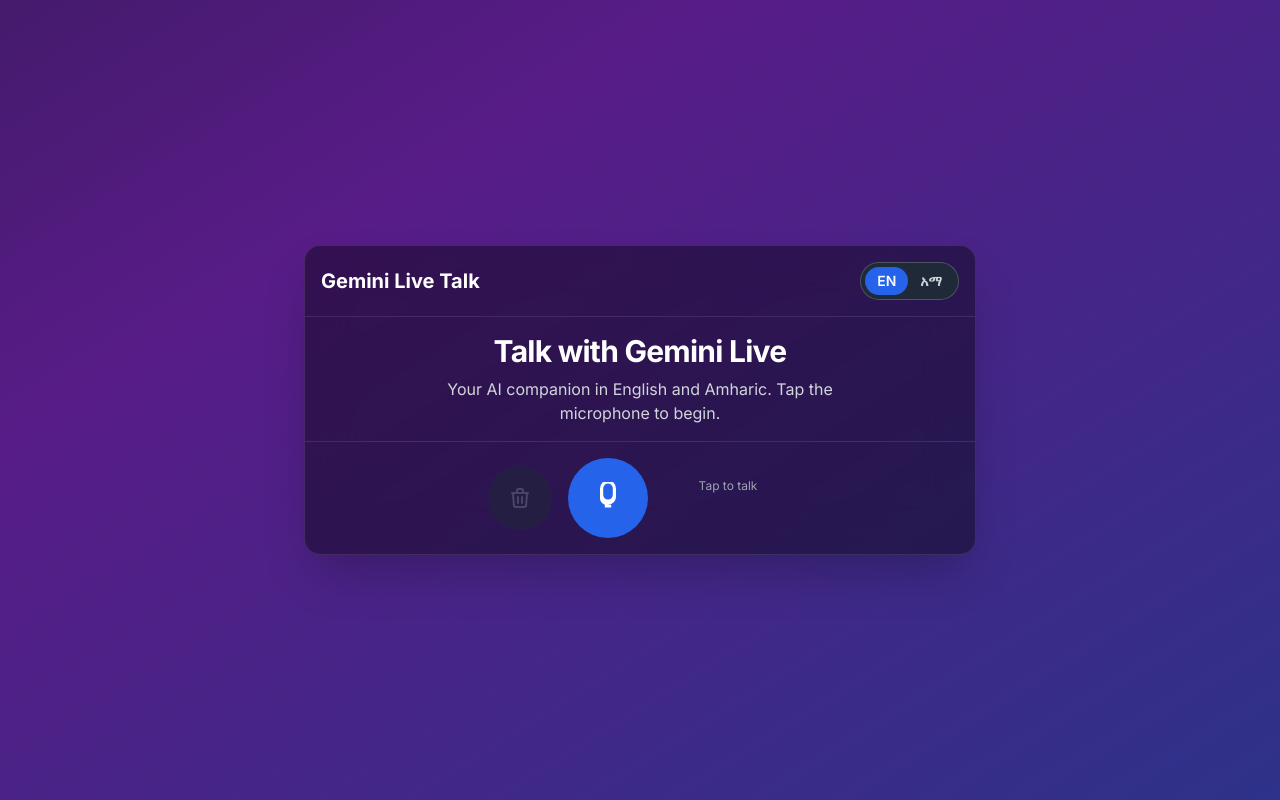
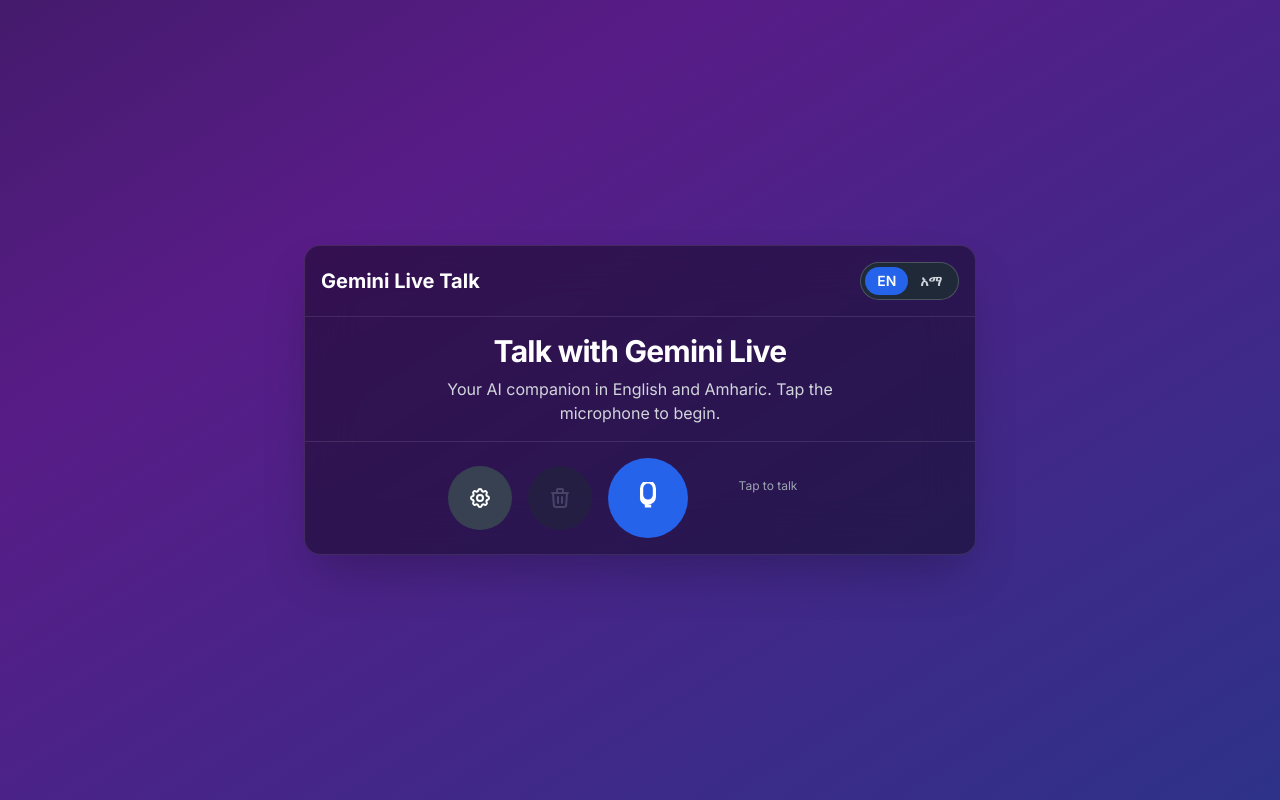
Before and after one commit to AlexKalll/kalkie-talkie, a React (Vite) app: page / in a window 1280 px wide. Built offline with nearby package versions, Linux system fonts and the light colour scheme.

Commit message:
feat: Add male female voice swithching

```diff
--- a/src/App.tsx
+++ b/src/App.tsx
@@ -5,10 +5,17 @@
 import ChatBubble from './components/ChatBubble';
 import LanguageSwitcher from './components/LanguageSwitcher';
 import ControlButton from './components/ControlButton';
+import VoiceSettings from './components/VoiceSettings';
 import { MicrophoneIcon, StopIcon, TrashIcon, MicrophoneOffIcon } from './components/icons/Icons';
+
+type Voice = 'Orus' | 'Zephyr';
 
 const App: React.FC = () => {
   const [language, setLanguage] = useState<Language>(Language.ENGLISH);
+  const [voice, setVoice] = useState<Voice>(() => {
+    return (localStorage.getItem('gemini-voice') as Voice) || 'Zephyr';
+  });
+
   const {
     messages,
     connectionState,
@@ -19,9 +26,13 @@
     clearMessages,
     errorMessage,
     toggleMute,
-  } = useGeminiLive(language);
+  } = useGeminiLive(language, voice);
 
   const chatEndRef = useRef<HTMLDivElement>(null);
+
+  useEffect(() => {
+    localStorage.setItem('gemini-voice', voice);
+  }, [voice]);
 
   useEffect(() => {
     chatEndRef.current?.scrollIntoView({ behavior: 'smooth' });
@@ -76,6 +87,11 @@
 
         <footer className="p-4 border-t border-white/10 flex-shrink-0">
             <div className="flex items-center justify-center space-x-4">
+                <VoiceSettings
+                  onVoiceChange={setVoice}
+                  currentVoice={voice}
+                  disabled={isListening}
+                />
                  <ControlButton
                     onClick={handleClearClick}
                     disabled={messages.length === 0 && !isListening}
@@ -93,8 +109,8 @@
                     {isListening ? (isMuted ? <MicrophoneOffIcon /> : <StopIcon />) : <MicrophoneIcon />}
                 </ControlButton>
 
-        <div className="w-32 h-16 flex items-center justify-center">
-          <p className={`text-center text-xs min-h-[2.5rem] ${connectionState === 'error' ? 'text-red-400' : 'text-gray-400'}`}>{getStatusText()}</p>
+                <div className="w-32 h-16 flex items-center justify-center">
+                    <p className={`text-center text-xs min-h-[2.5rem] ${connectionState === 'error' ? 'text-red-400' : 'text-gray-400'}`}>{getStatusText()}</p>
                 </div>
             </div>
         </footer>
--- /dev/null
+++ b/src/components/VoiceSettings.tsx
@@ -0,0 +1,68 @@
+import React, { useState, useEffect, useRef } from 'react';
+import { SettingsIcon } from './icons/Icons';
+
+type Voice = 'Orus' | 'Zephyr';
+
+interface VoiceSettingsProps {
+  onVoiceChange: (voice: Voice) => void;
+  currentVoice: Voice;
+  disabled?: boolean;
+}
+
+const VoiceSettings: React.FC<VoiceSettingsProps> = ({ onVoiceChange, currentVoice, disabled }) => {
+  const [isOpen, setIsOpen] = useState(false);
+  const panelRef = useRef<HTMLDivElement>(null);
+
+  const handleVoiceSelect = (voice: Voice) => {
+    onVoiceChange(voice);
+    setIsOpen(false);
+  };
+
+  // Close panel if clicking outside
+  useEffect(() => {
+    const handleClickOutside = (event: MouseEvent) => {
+      if (panelRef.current && !panelRef.current.contains(event.target as Node)) {
+        setIsOpen(false);
+      }
+    };
+    document.addEventListener('mousedown', handleClickOutside);
+    return () => document.removeEventListener('mousedown', handleClickOutside);
+  }, []);
+
+  return (
+    <div className="relative" ref={panelRef}>
+      <button
+        onClick={() => setIsOpen(prev => !prev)}
+        disabled={disabled}
+        className="w-16 h-16 flex items-center justify-center bg-gray-700 hover:bg-gray-600 disabled:bg-gray-800 disabled:text-gray-500 rounded-full transition-colors"
+        aria-label="Open voice settings"
+      >
+        <SettingsIcon />
+      </button>
+
+      {isOpen && (
+        <div className="absolute bottom-full mb-3 w-48 bg-gray-800 border border-white/20 rounded-lg shadow-lg p-2 z-10">
+          <p className="text-xs text-gray-400 px-2 pb-2">Assistant Voice</p>
+          <button
+            onClick={() => handleVoiceSelect('Zephyr')}
+            className={`w-full text-left px-3 py-2 rounded-md text-sm ${
+              currentVoice === 'Zephyr' ? 'bg-blue-600 text-white' : 'hover:bg-gray-700'
+            }`}
+          >
+            Zephyr (Female)
+          </button>
+          <button
+            onClick={() => handleVoiceSelect('Orus')}
+            className={`w-full text-left px-3 py-2 rounded-md text-sm ${
+              currentVoice === 'Orus' ? 'bg-blue-600 text-white' : 'hover:bg-gray-700'
+            }`}
+          >
+            Orus (Male)
+          </button>
+        </div>
+      )}
+    </div>
+  );
+};
+
+export default VoiceSettings;
--- a/src/components/icons/Icons.tsx
+++ b/src/components/icons/Icons.tsx
@@ -22,3 +22,10 @@
     <path strokeLinecap="round" strokeLinejoin="round" d="M19 7l-.867 12.142A2 2 0 0116.138 21H7.862a2 2 0 01-1.995-1.858L5 7m5 4v6m4-6v6m1-10V4a1 1 0 00-1-1h-4a1 1 0 00-1 1v3M4 7h16" />
   </svg>
 );
+
+export const SettingsIcon = () => (
+  <svg xmlns="http://www.w3.org/2000/svg" className="h-6 w-6" fill="none" viewBox="0 0 24 24" stroke="currentColor" strokeWidth={2}>
+    <path strokeLinecap="round" strokeLinejoin="round" d="M10.325 4.317c.426-1.756 2.924-1.756 3.35 0a1.724 1.724 0 002.573 1.066c1.543-.94 3.31.826 2.37 2.37a1.724 1.724 0 001.065 2.572c1.756.426 1.756 2.924 0 3.35a1.724 1.724 0 00-1.066 2.573c.94 1.543-.826 3.31-2.37 2.37a1.724 1.724 0 00-2.572 1.065c-.426 1.756-2.924 1.756-3.35 0a1.724 1.724 0 00-2.573-1.066c-1.543.94-3.31-.826-2.37-2.37a1.724 1.724 0 00-1.065-2.572c-1.756-.426-1.756-2.924 0-3.35a1.724 1.724 0 001.066-2.573c-.94-1.543.826-3.31 2.37-2.37.996.608 2.296.07 2.572-1.065z" />
+    <path strokeLinecap="round" strokeLinejoin="round" d="M15 12a3 3 0 11-6 0 3 3 0 016 0z" />
+  </svg>
+);
--- a/src/hooks/useGeminiLive.ts
+++ b/src/hooks/useGeminiLive.ts
@@ -11,7 +11,9 @@
 
 type ConnectionState = 'idle' | 'connecting' | 'connected' | 'error';
 
-export const useGeminiLive = (language: Language) => {
+type Voice = 'Orus' | 'Zephyr';
+
+export const useGeminiLive = (language: Language, voice: Voice) => {
   const [messages, setMessages] = useState<Message[]>([]);
   const [connectionState, setConnectionState] = useState<ConnectionState>('idle');
   const [isListening, setIsListening] = useState(false);
@@ -223,7 +225,7 @@
         },
         config: {
           responseModalities: [Modality.AUDIO],
-          speechConfig: { voiceConfig: { prebuiltVoiceConfig: { voiceName: 'Zephyr' } } },
+          speechConfig: { voiceConfig: { prebuiltVoiceConfig: { voiceName: voice } } },
           systemInstruction: getSystemInstruction(),
           inputAudioTranscription: {},
           outputAudioTranscription: {},
@@ -236,7 +238,7 @@
       setConnectionState('error');
       setIsListening(false);
     }
-  }, [isListening, closeSession, getSystemInstruction, isMuted]);
+  }, [isListening, closeSession, getSystemInstruction, isMuted, voice]);
 
   const toggleMute = useCallback(() => {
     setIsMuted(prev => !prev);
```
